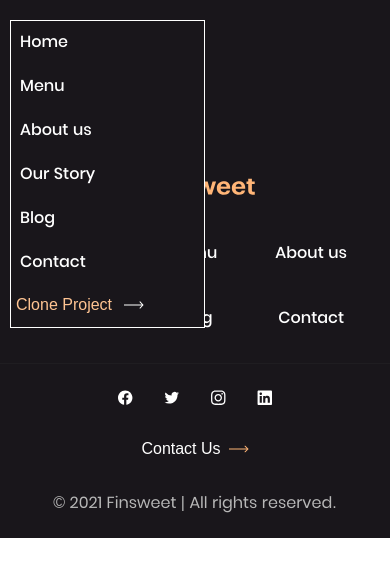
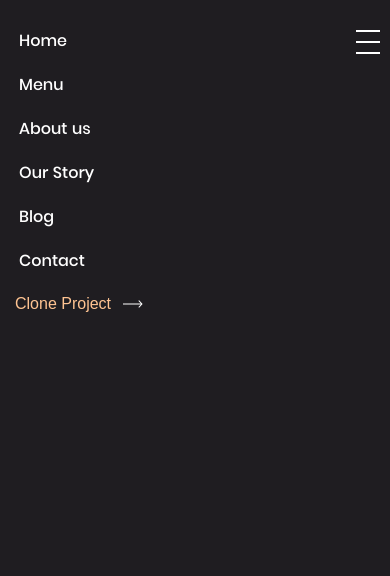
Before and after one commit to gr-sv/Finsweet, a React (Create React App) app: page / in a window 390 px wide. Shown: the top 576 px of the page. Built offline with nearby package versions, Linux system fonts and the light colour scheme.

Commit message:
Add burgerButton, media for button and navigation

```diff
--- a/src/components/shared/button/button.module.scss
+++ b/src/components/shared/button/button.module.scss
@@ -82,3 +82,9 @@
 	color: var(--button-text-disabled);
 	background-color: var(--button-disabled);
 }
+
+@media only screen and (max-width: 768px) {
+	.button_clone {
+		background-color: var(--background-second);
+	}
+}
--- a/src/components/shared/navigation/navigation.module.scss
+++ b/src/components/shared/navigation/navigation.module.scss
@@ -33,3 +33,9 @@
 		transform: scale(0.98);
 	}
 }
+
+@media only screen and (max-width: 768px) {
+	.headerNav .navigation__link {
+		background-color: var(--background-second);
+	}
+}
--- a/src/components/widgets/header/header.module.scss
+++ b/src/components/widgets/header/header.module.scss
@@ -64,16 +64,19 @@
 	}
 
 	.burger {
-		width: 50vw;
-		background-color: var(--background);
-		border: 1px solid white;
+		width: 50%;
+		height: 100vh;
+		padding-top: 20px;
+		padding-left: 10px;
+		background-color: var(--background-second);
 		flex-direction: column;
 		justify-content: start;
 		align-items: start;
-		position: absolute;
+		position: fixed;
 		top: 0;
 		left: 0;
 		z-index: 20;
+		transition: transform .3s;
 	}
 
 	.navigation {
@@ -87,21 +90,46 @@
 
 	.burgerButton {
 		display: block;
-		width: 20px;
-		height: 20px;
+		width: 24px;
+		height: 24px;
 		cursor: pointer;
+		position: relative;
 	}
 
 	.burgerButton__line {
-		width: 30px;
+		display: block;
+		width: 24px;
 		height: 2px;
-		background-color: var(----text-second);
+		background-color: var(--text-second);
 	}
 
-	.burgerButton__line::before {
+	.burgerButton::before {
 		content: '';
-		width: 30px;
+		width: 24px;
 		height: 2px;
-		background-color: var(----text-second);
+		background-color: var(--text-second);
+		position: absolute;
+		bottom: 0;
+		left: 0;
+	}
+
+	.burgerButton::after {
+		content: '';
+		width: 24px;
+		height: 2px;
+		background-color: var(--text-second);
+		position: absolute;
+		top: 0;
+		left: 0;
 	}
 }
+
+@media only screen and (max-width: 425px) {
+	.burger {
+		width: 100%;
+	}
+
+	.burgerButton {
+		z-index: 30;
+	}
+}
```
